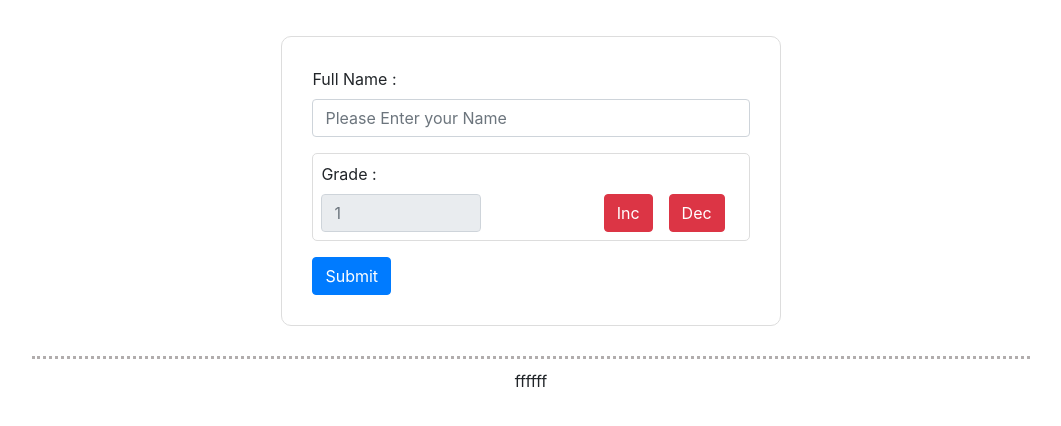
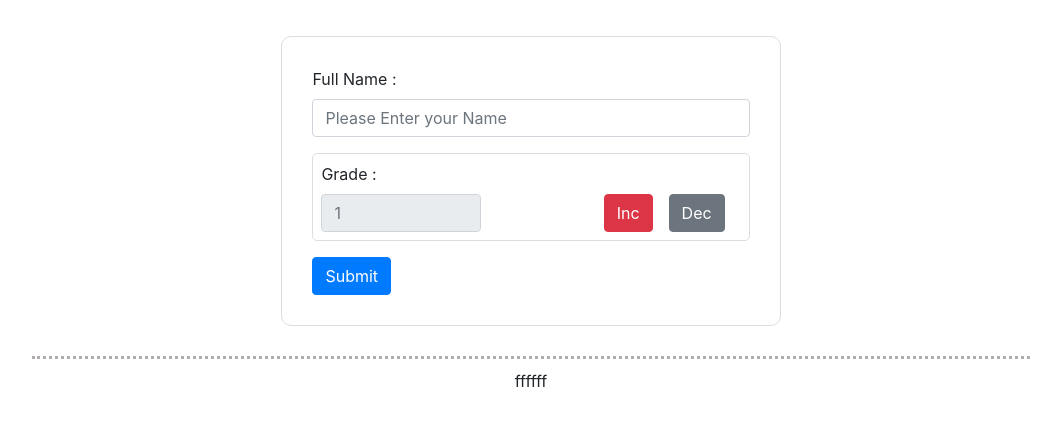
Before and after one commit to elhamhashemi56/Listname_Grade, a React (Create React App) app: page / in a window 1280 px wide. Shown: the top 426 px of the page, without its empty margins (109-1170 px from the left). Built offline with nearby package versions, Linux system fonts and the light colour scheme.

Commit message:
disable und enable dec und inc button

```diff
--- a/src/component/TodoList.js
+++ b/src/component/TodoList.js
@@ -1,3 +1,4 @@
+import { isDisabled } from "@testing-library/user-event/dist/utils"
 import { useState } from "react"
 import "./todoList.css"
 const TodoList=()=>{
@@ -28,13 +29,19 @@ const TodoList=()=>{
                 <div class="p-2 flex-fill">
                     <label for="disabledTextInput" class="form-label">Grade :</label>
                     <fieldset disabled>
-                       <input type="disabled" id="disabledTextInput" class="form-control disableInput" placeholder={counter} />
+                       <input type="disabled" id="disabledTextInput" class="form-control disableInput hh" placeholder={counter} />
                     </fieldset>
                 </div>
                 <div class="p-2 align-self-end ">
 
-                    <button type="button" class="btn btn-danger" onClick={inc}>Inc</button>
-                    <button type="button" class="btn btn-danger ml-3 mr-3" onClick={dec}>Dec</button>
+                    {counter === 6 ? <button type="button" class="btn btn-secondary " disabled={isDisabled} >Inc</button>
+                                    :<button type="button" class="btn btn-danger " onClick={inc}>Inc</button>
+                    }
+
+                    {counter === 1 ?<button type="button" class="btn btn-secondary ml-3 mr-3" disabled={isDisabled} >Dec</button>
+                                    :<button type="button" class="btn btn-danger ml-3 mr-3" onClick={dec}>dec</button>
+                    }
+
                 </div>
             </div>
 
--- a/src/component/todoList.css
+++ b/src/component/todoList.css
@@ -16,3 +16,7 @@
     border-radius: 5px;
 
 }
+
+.hh{
+    background-color: red;
+}
```
